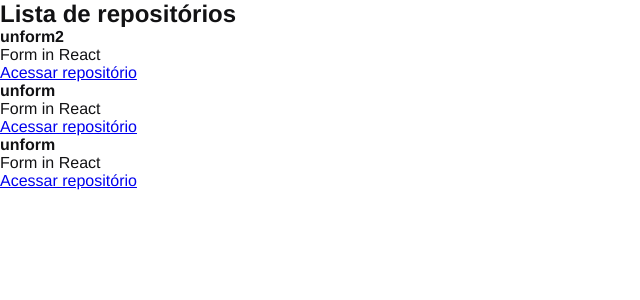
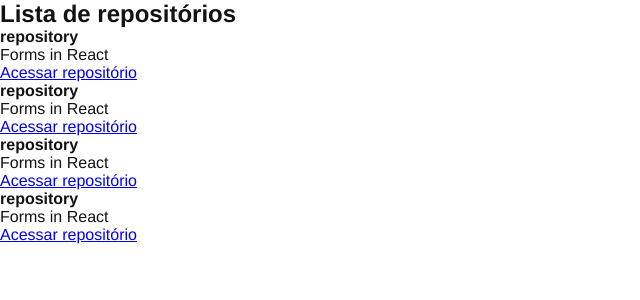
Before and after one commit to RodrigoSaantos/01-github-explorer, a React app: page / in a window 1280 px wide. Shown: the top 300 px of the page, without its empty margins (0-640 px from the left). Built offline with nearby package versions, Linux system fonts and the light colour scheme.

Commit message:
Properties in React

```diff
--- /dev/null
+++ b/src/components/RepositoryItem.jsx
@@ -0,0 +1,12 @@
+export function RepositoryItem(props) {
+  return (
+    <li>
+      <strong>{props.repository.name ?? 'Default'}</strong>
+      <p>{props.repository.description}</p>
+
+      <a href={props.repository.link}>
+        Acessar repositório
+      </a>
+    </li>
+  )
+}
--- a/src/components/RepositoryList.jsx
+++ b/src/components/RepositoryList.jsx
@@ -1,4 +1,10 @@
-const repositoryName = 'unform2'
+import { RepositoryItem } from "./RepositoryItem";
+
+const repository = {
+  name: "repository",
+  description: "Forms in React",
+  link: "https://github.com/unform/unform"
+}
 
 export function RepositoryList() {
   return (
@@ -6,31 +12,11 @@
       <h1>Lista de repositórios</h1>
 
       <ul>
-        <li>
-          <strong>{repositoryName}</strong>
-          <p>Form in React</p>
-
-          <a href="#">
-            Acessar repositório
-          </a>
-        </li>
-        <li>
-          <strong>unform</strong>
-          <p>Form in React</p>
-
-          <a href="#">
-            Acessar repositório
-          </a>
-        </li>
-        <li>
-          <strong>unform</strong>
-          <p>Form in React</p>
-
-          <a href="#">
-            Acessar repositório
-          </a>
-        </li>
+        <RepositoryItem repository={repository} />
+        <RepositoryItem repository={repository} />
+        <RepositoryItem repository={repository} />
+        <RepositoryItem repository={repository} />
       </ul>
     </section>
-  )
+  );
 }
```
